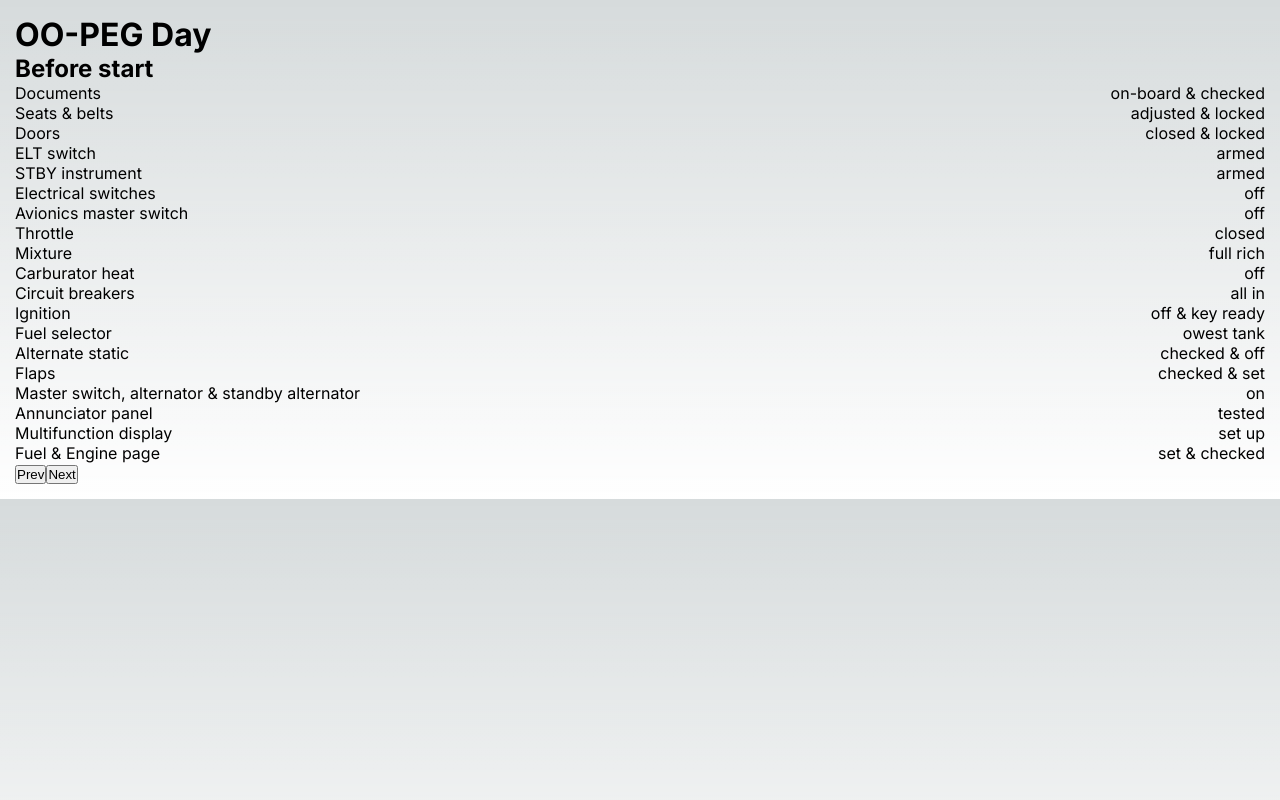
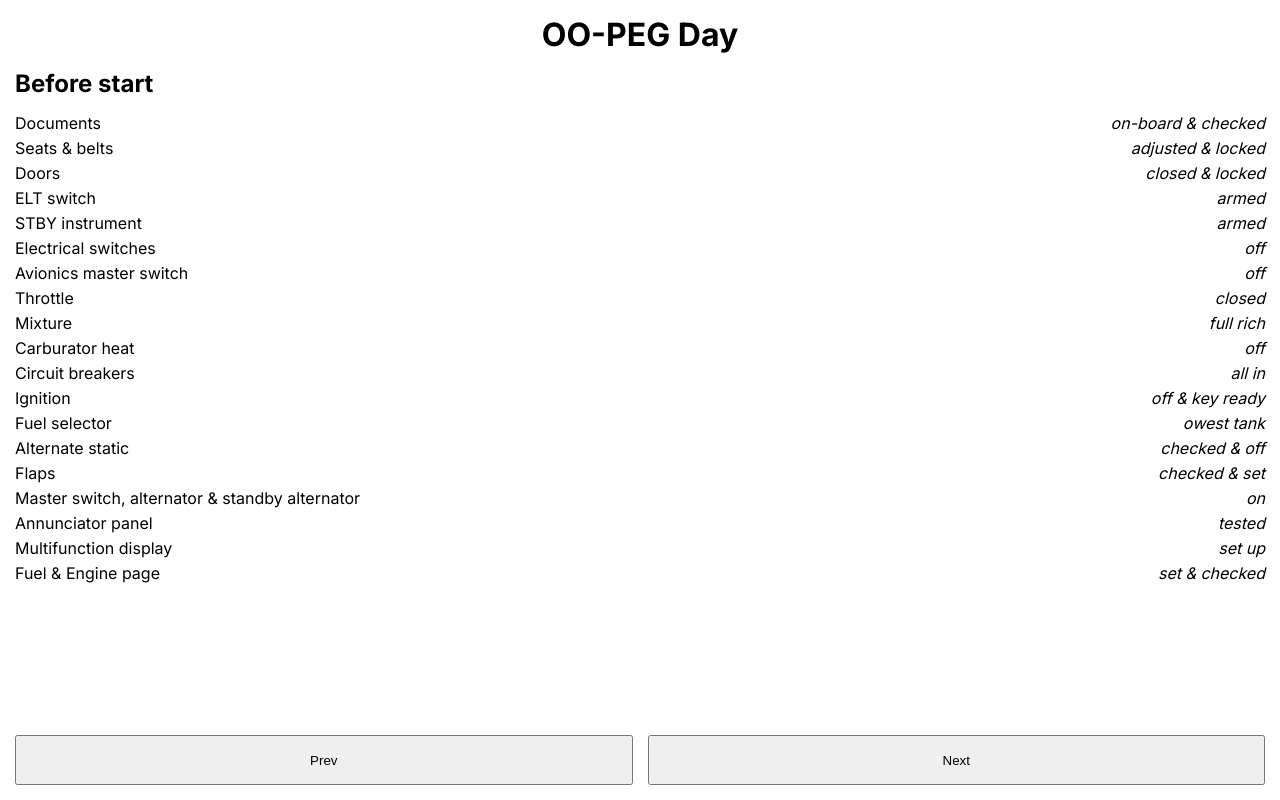
Before and after one commit to berre74/checklist-app, a Next.js app: page / in a window 1280 px wide. Built offline with nearby package versions, Linux system fonts and the light colour scheme.

Commit message:
Improved styling
Made it all a bit more proportional, so it becomes
usable.

```diff
--- a/src/app/checklist/Check.tsx
+++ b/src/app/checklist/Check.tsx
@@ -1,6 +1,6 @@
 import styles from './checklist.module.css'
 
-interface CheckProps {
+export interface CheckProps {
     item: string
     confirm: string
 }
@@ -8,6 +8,6 @@ interface CheckProps {
 export const Check = ({item, confirm} : CheckProps) => {
     return <div className={styles.check}>
         <div>{item}</div>
-        <div>{confirm}</div>
+        <div className={styles.confirm}>{confirm}</div>
     </div>
 }
--- a/src/app/checklist/Checklist.tsx
+++ b/src/app/checklist/Checklist.tsx
@@ -8,11 +8,11 @@ interface ChecklistProps extends PropsWithChildren {
 
 type PhaseElem = ReactElement<PhaseProps>
 
-const isPhase = (reactElem : any) : reactElem is PhaseElem => {
+const isPhase = (reactElem: any): reactElem is PhaseElem => {
     return isValidElement<PhaseProps>(reactElem)
 }
 
-export const Checklist = ({title, children} : ChecklistProps) => {
+export const Checklist = ({title, children}: ChecklistProps) => {
     // Why does this have to be so hard ?
     const phases = Children.toArray(children).filter<PhaseElem>(isPhase)
 
@@ -21,7 +21,7 @@ export const Checklist = ({title, children} : ChecklistProps) => {
     const phase = phases[index]
 
     const prev = () => {
-        const newIndex = index -1
+        const newIndex = index - 1
         if (newIndex >= 0) {
             setIndex(newIndex)
         }
@@ -36,8 +36,12 @@ export const Checklist = ({title, children} : ChecklistProps) => {
 
     return <div className={styles.checklist}>
         <h1>{title}</h1>
-        {phase}
-        <button onClick={prev}>Prev</button>
-        <button onClick={next}>Next</button>
+        <div className={styles.phaseContainer}>
+            {phase}
+        </div>
+        <div className={styles.navButtons}>
+            <button className={styles.navButton} onClick={prev}>Prev</button>
+            <button className={styles.navButton} onClick={next}>Next</button>
+        </div>
     </div>
 }
--- a/src/app/checklist/Phase.tsx
+++ b/src/app/checklist/Phase.tsx
@@ -1,14 +1,22 @@
-import {ReactElement} from "react";
-import {Check} from "@/app/checklist/Check";
+import styles from './checklist.module.css'
+import {isValidElement, PropsWithChildren, ReactElement} from "react";
+import {Check, CheckProps} from "@/app/checklist/Check";
 
-export interface PhaseProps {
+export interface PhaseProps extends PropsWithChildren{
     name: string
-    children?: ReactElement<typeof Check> | Array<ReactElement<typeof Check>>
+}
+
+type CheckElem = ReactElement<CheckProps>
+
+const isCheck = (reactElem: any): reactElem is CheckElem => {
+    return isValidElement<CheckProps>(reactElem)
 }
 
 export const Phase = ({name, children} : PhaseProps) => {
-    return <div>
+    return <div className={styles.phase}>
         <h2>{name}</h2>
-        {children}
+        <div className={styles.checksContainer}>
+            {children}
+        </div>
     </div>
 }
--- a/src/app/checklist/checklist.module.css
+++ b/src/app/checklist/checklist.module.css
@@ -1,9 +1,49 @@
 .checklist {
     /* width: 300px; */
+    height: 100%;
     padding: 15px;
+    display: flex;
+    flex-direction: column;
+    gap: 15px;
+}
+
+.checklist h1 {
+    text-align: center;
+}
+
+.phaseContainer {
+    flex: 1;
+}
+
+.phase {
+    height: 100%;
+    display: flex;
+    flex-direction: column;
+    gap: 15px;
+}
+
+.checksContainer {
+    flex: 1;
+    display: flex;
+    flex-direction: column;
+    gap: 5px;
+}
+
+.navButtons {
+    display: flex;
+    gap: 15px;
+    min-height: 50px;
+}
+
+.navButton {
+    flex: 1;
 }
 
 .check {
     display: flex;
     justify-content: space-between;
 }
+
+.confirm {
+    font-style: italic;
+}
--- a/src/app/globals.css
+++ b/src/app/globals.css
@@ -6,70 +6,13 @@
     'Fira Mono', 'Droid Sans Mono', 'Courier New', monospace;
 
   --foreground-rgb: 0, 0, 0;
-  --background-start-rgb: 214, 219, 220;
-  --background-end-rgb: 255, 255, 255;
-
-  --primary-glow: conic-gradient(
-    from 180deg at 50% 50%,
-    #16abff33 0deg,
-    #0885ff33 55deg,
-    #54d6ff33 120deg,
-    #0071ff33 160deg,
-    transparent 360deg
-  );
-  --secondary-glow: radial-gradient(
-    rgba(255, 255, 255, 1),
-    rgba(255, 255, 255, 0)
-  );
-
-  --tile-start-rgb: 239, 245, 249;
-  --tile-end-rgb: 228, 232, 233;
-  --tile-border: conic-gradient(
-    #00000080,
-    #00000040,
-    #00000030,
-    #00000020,
-    #00000010,
-    #00000010,
-    #00000080
-  );
-
-  --callout-rgb: 238, 240, 241;
-  --callout-border-rgb: 172, 175, 176;
-  --card-rgb: 180, 185, 188;
-  --card-border-rgb: 131, 134, 135;
+  --background-rgb: 255, 255, 255;
 }
 
 @media (prefers-color-scheme: dark) {
   :root {
     --foreground-rgb: 255, 255, 255;
-    --background-start-rgb: 0, 0, 0;
-    --background-end-rgb: 0, 0, 0;
-
-    --primary-glow: radial-gradient(rgba(1, 65, 255, 0.4), rgba(1, 65, 255, 0));
-    --secondary-glow: linear-gradient(
-      to bottom right,
-      rgba(1, 65, 255, 0),
-      rgba(1, 65, 255, 0),
-      rgba(1, 65, 255, 0.3)
-    );
-
-    --tile-start-rgb: 2, 13, 46;
-    --tile-end-rgb: 2, 5, 19;
-    --tile-border: conic-gradient(
-      #ffffff80,
-      #ffffff40,
-      #ffffff30,
-      #ffffff20,
-      #ffffff10,
-      #ffffff10,
-      #ffffff80
-    );
-
-    --callout-rgb: 20, 20, 20;
-    --callout-border-rgb: 108, 108, 108;
-    --card-rgb: 100, 100, 100;
-    --card-border-rgb: 200, 200, 200;
+    --background-rgb: 0,0,0;
   }
 }
 
@@ -81,18 +24,14 @@
 
 html,
 body {
-  max-width: 100vw;
-  overflow-x: hidden;
+  width: 100%;
+  height: 100%;
+  overflow: hidden;
 }
 
 body {
   color: rgb(var(--foreground-rgb));
-  background: linear-gradient(
-      to bottom,
-      transparent,
-      rgb(var(--background-end-rgb))
-    )
-    rgb(var(--background-start-rgb));
+  background: rgb(var(--background-rgb));
 }
 
 a {
--- a/src/app/layout.tsx
+++ b/src/app/layout.tsx
@@ -5,8 +5,8 @@ import './globals.css'
 const inter = Inter({ subsets: ['latin'] })
 
 export const metadata: Metadata = {
-  title: 'Create Next App',
-  description: 'Generated by create next app',
+  title: 'Checklist',
+  description: 'Flight checklists made comfortable',
 }
 
 export default function RootLayout({
```
Also changed, not shown: src/app/page.tsx (+0 -92 lines).
